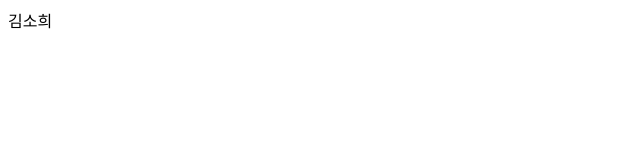
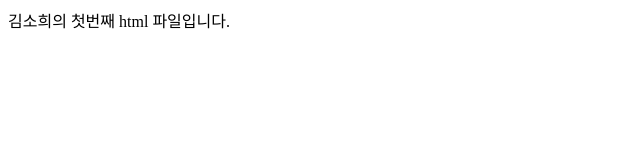
Before and after one commit to devheee/html_step01, a plain HTML site: page intex.html in a window 1280 px wide. Shown: the whole page, without its empty margins (0-640 px from the left). Drawn offline with Linux system fonts and the light colour scheme.

Commit message:
첫번째 html

```diff
--- a/intex.html
+++ b/intex.html
@@ -9,7 +9,7 @@
 </head>
 
 <body>
-    김소희
+    김소희의 첫번째 html 파일입니다.
 </body>
 
 </html>
```
